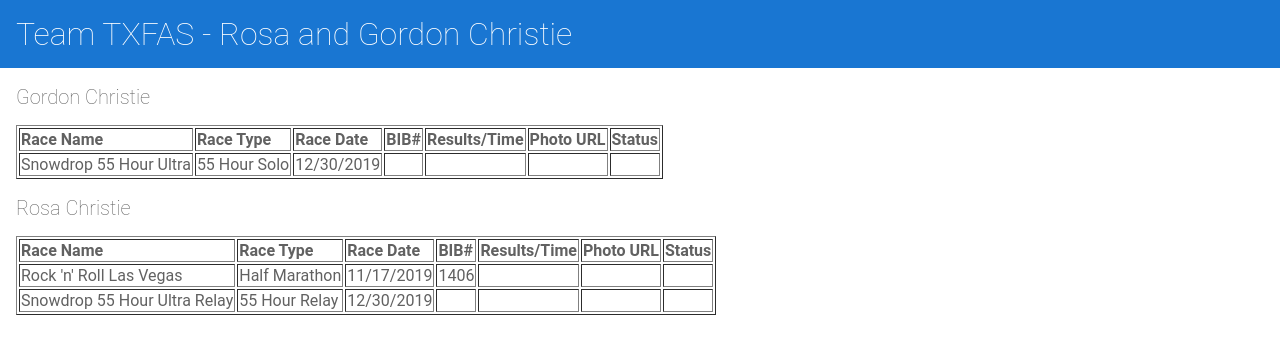
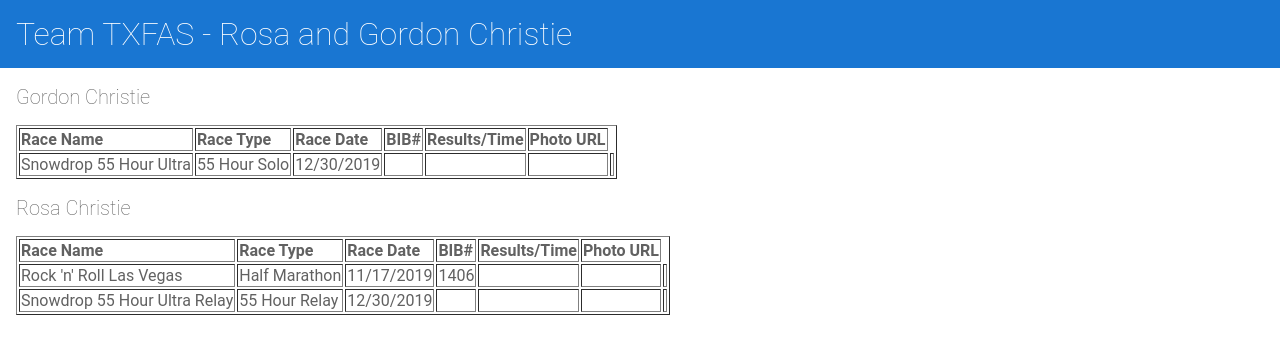
Before and after one commit to gchristie/txfas, an Angular app: page / in a window 1280 px wide. Shown: the top 354 px of the page. Built offline with nearby package versions, Linux system fonts and the light colour scheme.

Commit message:
1 file modified

```diff
--- a/src/app/marathon-list/marathon-list.component.html
+++ b/src/app/marathon-list/marathon-list.component.html
@@ -9,7 +9,7 @@
   <TD>BIB#</TD>
   <TD>Results/Time</TD>
   <TD>Photo URL</TD>
-  <TD>Status</TD>
+
 
 </TR>
 
@@ -50,7 +50,7 @@
   <TD>BIB#</TD>
   <TD>Results/Time</TD>
   <TD>Photo URL</TD>
-  <TD>Status</TD>
+
 
 </TR>
 <ng-container *ngFor="let race of racedata">
```
